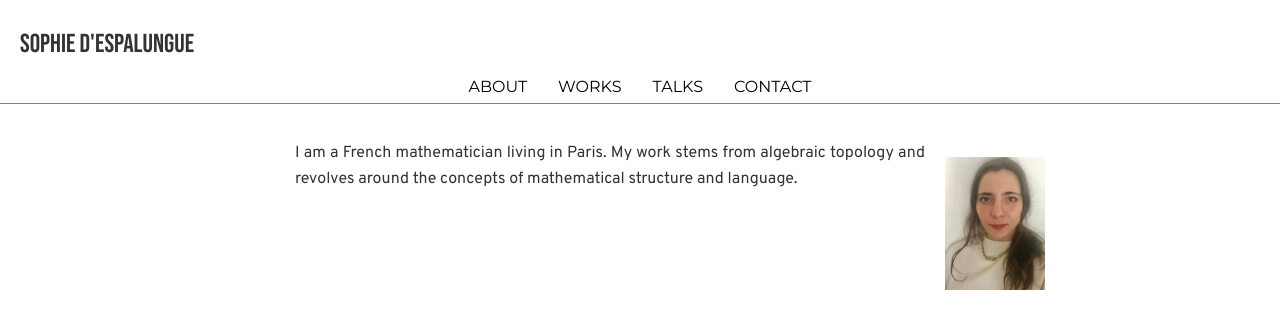
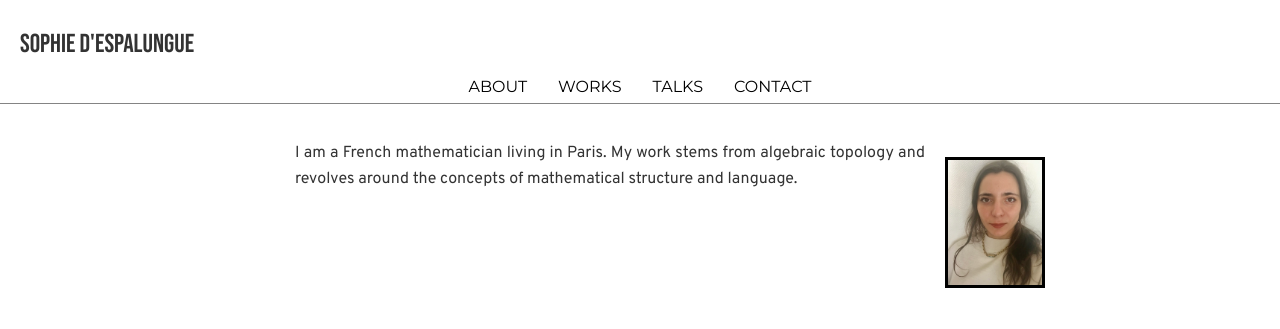
Before and after one commit to sdspmon/math, a Jekyll site: the page built from index.md, in a window 1280 px wide. Shown: the top 329 px of the page. Built offline with Jekyll 4.4.1, drawn with Linux system fonts in a browser that asks for light colours.

Commit message:
border image

```diff
--- a/index.md
+++ b/index.md
@@ -2,5 +2,5 @@
 layout: main
 title: "About"
 ---
-![Identification](https://www.sophie.d.espalungue.xyz/images/IMG_0553.jpeg){: style="float: right; width: 100px; margin-left: 20px;"}
+![Identification](https://www.sophie.d.espalungue.xyz/images/IMG_0553.jpeg){: style="float: right; width: 100px; margin-left: 20px; border: 3px solid black;"}
 I am a French mathematician living in Paris. My work stems from algebraic topology and revolves around the concepts of mathematical structure and language.
```
